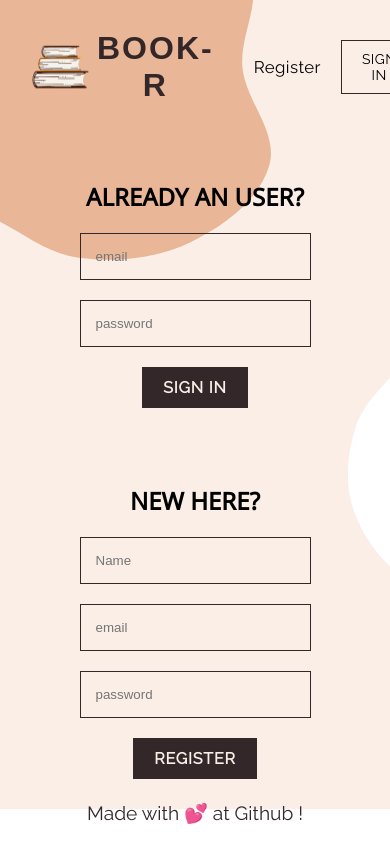
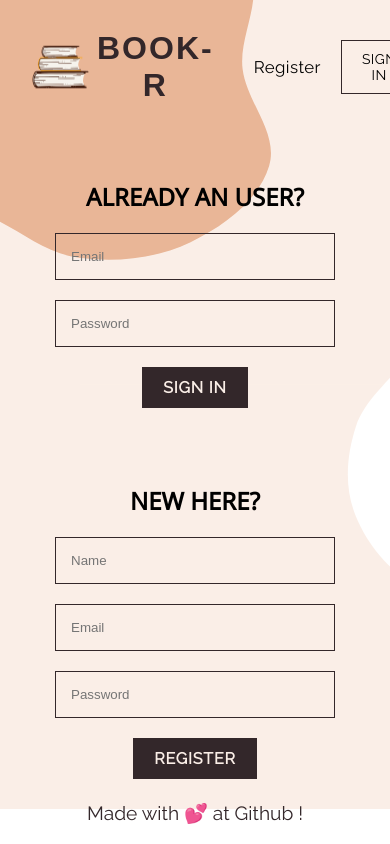
Before and after one commit to palakjain21/bookr, a React (Create React App) app: page / in a window 390 px wide. Shown: the top 844 px of the page. Built offline with nearby package versions, Linux system fonts and the light colour scheme; a web font is replaced by a local one.

Commit message:
fixed forms issue #15

```diff
--- a/src/components/Register/Register.scss
+++ b/src/components/Forms/Forms.scss
@@ -15,6 +15,7 @@
 
   .formfield {
     width: 50%;
+    min-width: 280px;
     padding: 15px;
     border: 1px solid var(--headline-color);
     height: 100%;
@@ -41,7 +42,9 @@
     cursor: pointer;
 
     &:hover {
-      transition: 1s ease-in-out;
+      box-shadow: 0 0px 0px var(--headline-color), 0 1px 1px var(--headline-color),
+        0 2px 2px var(--headline-color), 0 3px 3px var(--headline-color),
+        0 4px 4px var(--headline-color);
     }
   }
 }
--- a/src/components/Signin/Signin.tsx
+++ b/src/components/Forms/Register/Register.tsx
@@ -1,8 +1,9 @@
 import { useState } from 'react';
-import './Signin.scss';
+import '../../Forms/Forms.scss';
 
-const Signin = () => {
+const Register = () => {
   const [values, setValues] = useState({
+    name: '',
     email: '',
     password: '',
   });
@@ -13,6 +14,13 @@ const Signin = () => {
     setSubmitted(true);
   };
 
+  const handleName = (event: any) => {
+    event.persist();
+    setValues((values) => ({
+      ...values,
+      name: event.target.value,
+    }));
+  };
   const handleEmail = (event: any) => {
     event.persist();
     setValues((values) => ({
@@ -30,14 +38,23 @@ const Signin = () => {
 
   return (
     <form className="form" onSubmit={handleSubmit}>
-      <h1 className="formheading">ALREADY AN USER?</h1>
+      <h1 className="formheading"> NEW HERE?</h1>
+      <input
+        onChange={handleName}
+        className="formfield"
+        type="name"
+        name="name"
+        id="name"
+        placeholder="Name"
+        value={values.name}
+      />
       <input
         onChange={handleEmail}
         className="formfield"
         type="email"
         name="email-address"
         id="email-address"
-        placeholder="email"
+        placeholder="Email"
         value={values.email}
       />
       <input
@@ -46,12 +63,12 @@ const Signin = () => {
         type="password"
         name="password"
         id="password"
-        placeholder="password"
+        placeholder="Password"
         value={values.password}
       />
-      <input onClick={handleSubmit} className="submit" type="submit" value="SIGN IN" />
+      <input onClick={handleSubmit} className="submit" type="submit" value="REGISTER" />
     </form>
   );
 };
 
-export default Signin;
+export default Register;
--- a/src/components/Register/Register.tsx
+++ b/src/components/Forms/Signin/Signin.tsx
@@ -1,9 +1,8 @@
 import { useState } from 'react';
-import './Register.scss';
+import '../../Forms/Forms.scss';
 
-const Register = () => {
+const Signin = () => {
   const [values, setValues] = useState({
-    name: '',
     email: '',
     password: '',
   });
@@ -14,13 +13,6 @@ const Register = () => {
     setSubmitted(true);
   };
 
-  const handleName = (event: any) => {
-    event.persist();
-    setValues((values) => ({
-      ...values,
-      name: event.target.value,
-    }));
-  };
   const handleEmail = (event: any) => {
     event.persist();
     setValues((values) => ({
@@ -38,23 +30,14 @@ const Register = () => {
 
   return (
     <form className="form" onSubmit={handleSubmit}>
-      <h1 className="formheading"> NEW HERE?</h1>
-      <input
-        onChange={handleName}
-        className="formfield"
-        type="name"
-        name="name"
-        id="name"
-        placeholder="Name"
-        value={values.name}
-      />
+      <h1 className="formheading">ALREADY AN USER?</h1>
       <input
         onChange={handleEmail}
         className="formfield"
         type="email"
         name="email-address"
         id="email-address"
-        placeholder="email"
+        placeholder="Email"
         value={values.email}
       />
       <input
@@ -63,12 +46,12 @@ const Register = () => {
         type="password"
         name="password"
         id="password"
-        placeholder="password"
+        placeholder="Password"
         value={values.password}
       />
-      <input onClick={handleSubmit} className="submit" type="submit" value="REGISTER" />
+      <input onClick={handleSubmit} className="submit" type="submit" value="SIGN IN" />
     </form>
   );
 };
 
-export default Register;
+export default Signin;
--- a/src/containers/App.tsx
+++ b/src/containers/App.tsx
@@ -1,8 +1,8 @@
 import './App.scss';
 import Header from '../components/Header/Header';
 import Footer from '../components/Footer/Footer';
-import Register from '../components/Register/Register';
-import Signin from '../components/Signin/Signin';
+import Register from '../components/Forms/Register/Register';
+import Signin from '../components/Forms/Signin/Signin';
 
 function App() {
   return (
```
Also changed, not shown: src/components/Signin/Signin.scss (deleted).
